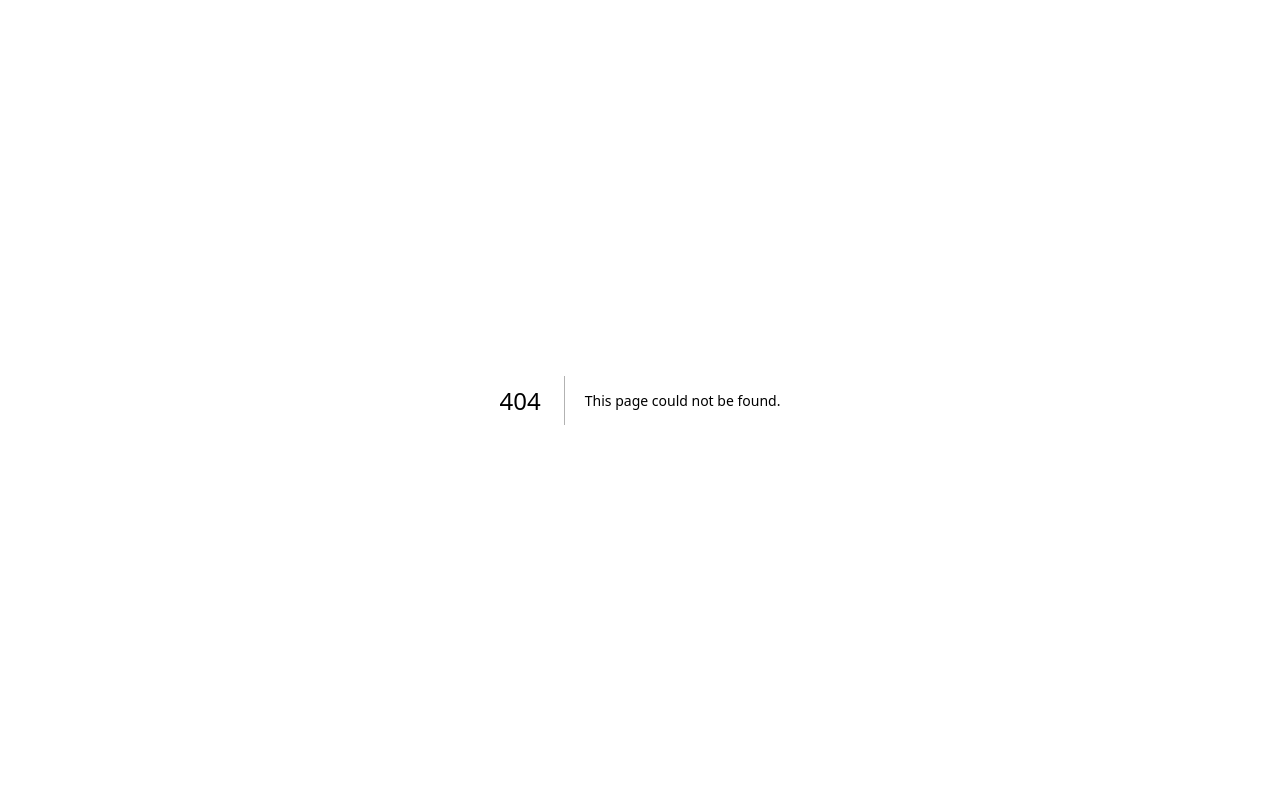
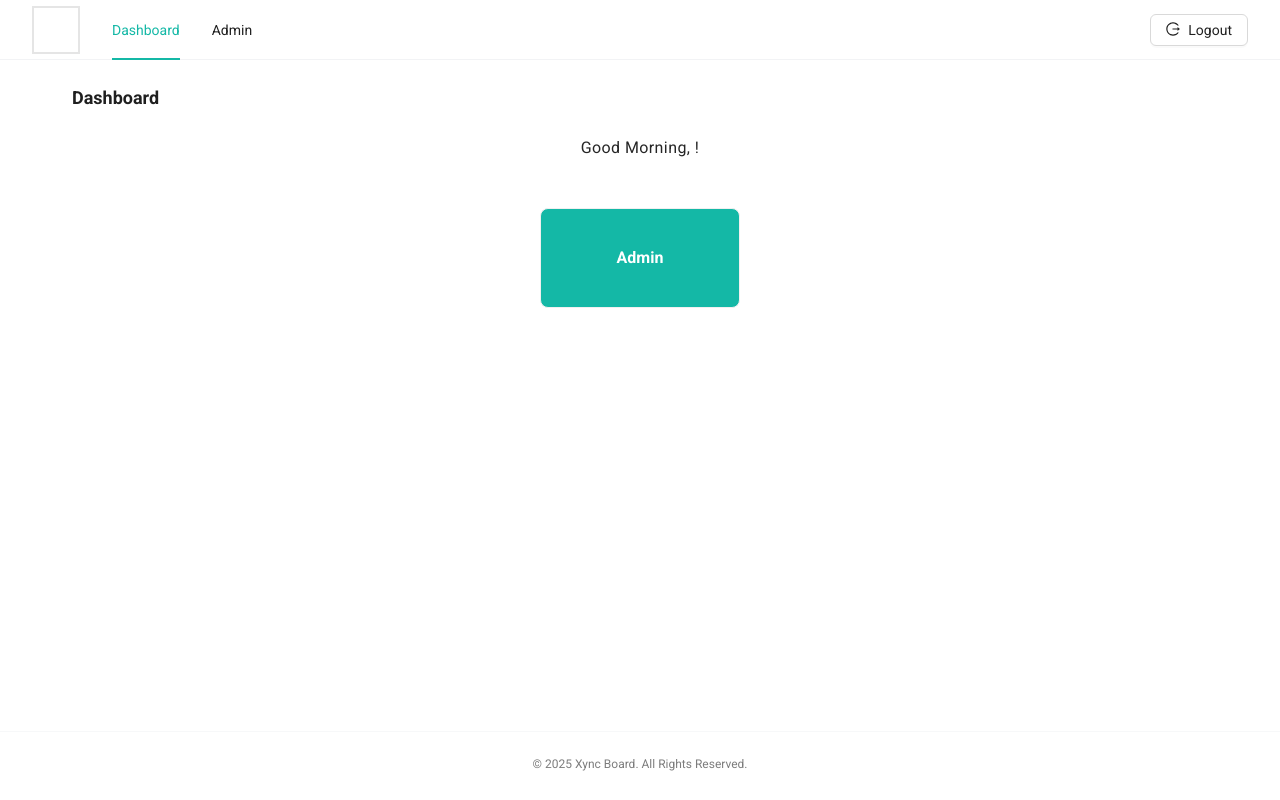
Before and after one commit to kxinyin/xync-board, a Next.js app: page /dashboard in a window 1280 px wide. Before the commit this address had no page. Built offline with nearby package versions, Linux system fonts and the light colour scheme; no server answers; what @ant-design/nextjs-registry would draw is missing.

Commit message:
feat: create authenticated layout and dashboard

```diff
--- /dev/null
+++ b/src/app/(auth)/dashboard/antdDashboardCard.js
@@ -0,0 +1,17 @@
+"use client";
+
+import { Card } from "antd";
+import { redirect } from "next/navigation";
+
+export default function AntdDashboardCard({ item }) {
+  return (
+    <Card
+      hoverable
+      style={{ backgroundColor: "var(--primary)" }}
+      className="w-[12.5rem] h-[6.25rem] flex items-center justify-center"
+      onClick={() => redirect(item.url)}
+    >
+      <span className="font-semibold text-lg text-white">{item.label}</span>
+    </Card>
+  );
+}
--- /dev/null
+++ b/src/app/(auth)/dashboard/page.js
@@ -0,0 +1,39 @@
+import { auth } from "@/src/auth";
+import { MENU_ITEMS } from "@/src/lib/constants";
+import AntdDashboardCard from "./antdDashboardCard";
+
+export const metadata = {
+  title: "Dashboard | Xync Board",
+  description: "",
+};
+
+export default async function DashboardPage() {
+  const session = await auth();
+
+  const handleGreeting = () => {
+    const now = new Date();
+    const hours = now.getHours();
+    let greeting;
+
+    if (hours >= 0 && hours < 12) greeting = "Good Morning";
+    else if (hours >= 12 && hours < 18) greeting = "Good Afternoon";
+    else if (hours >= 18 && hours < 24) greeting = "Good Evening";
+    else greeting = "Good Night";
+
+    return greeting;
+  };
+
+  return (
+    <section>
+      <div className="w-full text-center pb-12 tracking-wide">
+        {handleGreeting()}, {session?.user?.name}!
+      </div>
+
+      <div className="flex flex-wrap items-center justify-center gap-6">
+        {MENU_ITEMS.slice(1).map((item, index) => (
+          <AntdDashboardCard key={index} item={item} />
+        ))}
+      </div>
+    </section>
+  );
+}
--- /dev/null
+++ b/src/app/(auth)/layout.js
@@ -0,0 +1,89 @@
+"use client";
+
+import { Breadcrumb, Button, Menu } from "antd";
+import { MENU_ITEMS } from "@/src/lib/constants";
+import { LogoutOutlined } from "@ant-design/icons";
+import { redirect, usePathname } from "next/navigation";
+import { logout } from "@/src/auth/helpers";
+import { useEffect, useState } from "react";
+import { getPathParentKey, splitPathname } from "@/src/services/pathname";
+
+export default function AuthLayout({ children }) {
+  const pathname = usePathname();
+
+  const [activeItem, setActiveItem] = useState("");
+  const [breadcrumbItems, setBreadcrumbItems] = useState([]);
+
+  const handleBreadcrumbs = (keyPath) => {
+    setBreadcrumbItems(
+      keyPath.map((item) => {
+        return { title: item.charAt(0).toUpperCase() + item.slice(1) };
+      })
+    );
+  };
+
+  const handleMenuItem = ({ key, keyPath }) => {
+    setActiveItem(key);
+
+    const reversedPath = keyPath.reverse();
+
+    handleBreadcrumbs(reversedPath);
+    redirect("/" + reversedPath.join("/"));
+  };
+
+  const handleLogout = async () => await logout();
+
+  // To handle route changes that are not triggered by the header
+  useEffect(() => {
+    const parentKey = getPathParentKey(pathname);
+    const splitPath = splitPathname(pathname);
+
+    setActiveItem(parentKey);
+    handleBreadcrumbs(splitPath);
+  }, [pathname]);
+
+  return (
+    <>
+      <header
+        className="h-15 leading-[3.75rem] flex items-center gap-4 px-6 border-b-[0.03125rem] border-[#e5e7eb]/50
+                   lg:px-8
+                   dark:border-[#e5e7eb]/20"
+      >
+        {/* // TODO: Import logo */}
+        <div className="w-12 h-12 border-2 border-neutral-200" />
+
+        <Menu
+          mode="horizontal"
+          style={{ lineHeight: "inherit", border: "none" }}
+          className="flex-1 min-w-0"
+          selectedKeys={[activeItem]}
+          items={MENU_ITEMS}
+          onClick={handleMenuItem}
+        />
+
+        <Button icon={<LogoutOutlined />} onClick={handleLogout}>
+          Logout
+        </Button>
+      </header>
+
+      {/* calc(view height - header(60px) - footer(69px) ) */}
+      <main className="min-h-[calc(100vh-3.75rem-4.3125rem)] py-6 px-8 lg:px-10">
+        <Breadcrumb
+          items={breadcrumbItems}
+          style={{
+            fontSize: "1.125rem",
+            lineHeight: "1.75rem",
+            padding: "0 32px 24px",
+          }}
+          className="font-semibold"
+        ></Breadcrumb>
+
+        <section>{children}</section>
+      </main>
+
+      <footer className="px-[3.125rem] py-6 text-sm text-center opacity-60 border-t-[0.03125rem] border-[#e5e7eb]/50">
+        &copy; {new Date().getFullYear()} Xync Board. All Rights Reserved.
+      </footer>
+    </>
+  );
+}
--- a/src/app/page.js
+++ b/src/app/page.js
@@ -1,101 +1,8 @@
-import Image from "next/image";
+import { redirect } from "next/navigation";
+import { auth } from "../auth";
 
-export default function Home() {
-  return (
-    <div className="grid grid-rows-[20px_1fr_20px] items-center justify-items-center min-h-screen p-8 pb-20 gap-16 sm:p-20 font-[family-name:var(--font-geist-sans)]">
-      <main className="flex flex-col gap-8 row-start-2 items-center sm:items-start">
-        <Image
-          className="dark:invert"
-          src="/next.svg"
-          alt="Next.js logo"
-          width={180}
-          height={38}
-          priority
-        />
-        <ol className="list-inside list-decimal text-sm text-center sm:text-left font-[family-name:var(--font-geist-mono)]">
-          <li className="mb-2">
-            Get started by editing{" "}
-            <code className="bg-black/[.05] dark:bg-white/[.06] px-1 py-0.5 rounded font-semibold">
-              src/app/page.js
-            </code>
-            .
-          </li>
-          <li>Save and see your changes instantly.</li>
-        </ol>
+export default async function Home() {
+  const session = await auth();
 
-        <div className="flex gap-4 items-center flex-col sm:flex-row">
-          <a
-            className="rounded-full border border-solid border-transparent transition-colors flex items-center justify-center bg-foreground text-background gap-2 hover:bg-[#383838] dark:hover:bg-[#ccc] text-sm sm:text-base h-10 sm:h-12 px-4 sm:px-5"
-            href="https://vercel.com/new?utm_source=create-next-app&utm_medium=appdir-template-tw&utm_campaign=create-next-app"
-            target="_blank"
-            rel="noopener noreferrer"
-          >
-            <Image
-              className="dark:invert"
-              src="/vercel.svg"
-              alt="Vercel logomark"
-              width={20}
-              height={20}
-            />
-            Deploy now
-          </a>
-          <a
-            className="rounded-full border border-solid border-black/[.08] dark:border-white/[.145] transition-colors flex items-center justify-center hover:bg-[#f2f2f2] dark:hover:bg-[#1a1a1a] hover:border-transparent text-sm sm:text-base h-10 sm:h-12 px-4 sm:px-5 sm:min-w-44"
-            href="https://nextjs.org/docs?utm_source=create-next-app&utm_medium=appdir-template-tw&utm_campaign=create-next-app"
-            target="_blank"
-            rel="noopener noreferrer"
-          >
-            Read our docs
-          </a>
-        </div>
-      </main>
-      <footer className="row-start-3 flex gap-6 flex-wrap items-center justify-center">
-        <a
-          className="flex items-center gap-2 hover:underline hover:underline-offset-4"
-          href="https://nextjs.org/learn?utm_source=create-next-app&utm_medium=appdir-template-tw&utm_campaign=create-next-app"
-          target="_blank"
-          rel="noopener noreferrer"
-        >
-          <Image
-            aria-hidden
-            src="/file.svg"
-            alt="File icon"
-            width={16}
-            height={16}
-          />
-          Learn
-        </a>
-        <a
-          className="flex items-center gap-2 hover:underline hover:underline-offset-4"
-          href="https://vercel.com/templates?framework=next.js&utm_source=create-next-app&utm_medium=appdir-template-tw&utm_campaign=create-next-app"
-          target="_blank"
-          rel="noopener noreferrer"
-        >
-          <Image
-            aria-hidden
-            src="/window.svg"
-            alt="Window icon"
-            width={16}
-            height={16}
-          />
-          Examples
-        </a>
-        <a
-          className="flex items-center gap-2 hover:underline hover:underline-offset-4"
-          href="https://nextjs.org?utm_source=create-next-app&utm_medium=appdir-template-tw&utm_campaign=create-next-app"
-          target="_blank"
-          rel="noopener noreferrer"
-        >
-          <Image
-            aria-hidden
-            src="/globe.svg"
-            alt="Globe icon"
-            width={16}
-            height={16}
-          />
-          Go to nextjs.org →
-        </a>
-      </footer>
-    </div>
-  );
+  redirect(session ? "/dashboard" : "/login");
 }
--- /dev/null
+++ b/src/lib/constants.js
@@ -0,0 +1,19 @@
+export const BCRYPT_SALT_ROUNDS = 10;
+
+export const MENU_ITEMS = [
+  { key: "dashboard", label: "Dashboard", url: "/dashboard" },
+  { key: "admin", label: "Admin", url: "/admin" },
+  // { key: "customer", label: "Customer", url: "/customer" },
+  // { key: "client", label: "Client", url: "/client" },
+  // { key: "report", label: "Report", url: "/report" },
+  // { key: "invoice", label: "Invoice", url: "/invoice" },
+];
+
+export const SUB_MENU_ADMIN = [
+  { key: "company", label: "Company" },
+  { key: "employee", label: "Employee" },
+  { key: "role", label: "Role" },
+  { key: "status-control", label: "Status Control" },
+  { key: "client-load-profile", label: "Client Load Profile" },
+  { key: "whatsapp-template", label: "Whatsapp Template" },
+];
--- /dev/null
+++ b/src/services/pathname.js
@@ -0,0 +1,13 @@
+export function splitPathname(pathname) {
+  return pathname.slice(1).split("/").filter(Boolean);
+}
+
+export function getPathParentKey(pathname) {
+  const splitPath = splitPathname(pathname);
+  return splitPath[0];
+}
+
+// export function getPathSub1Key(pathname) {
+//   const splitPath = splitPathname(pathname);
+//   return splitPath[1];
+// }
```
